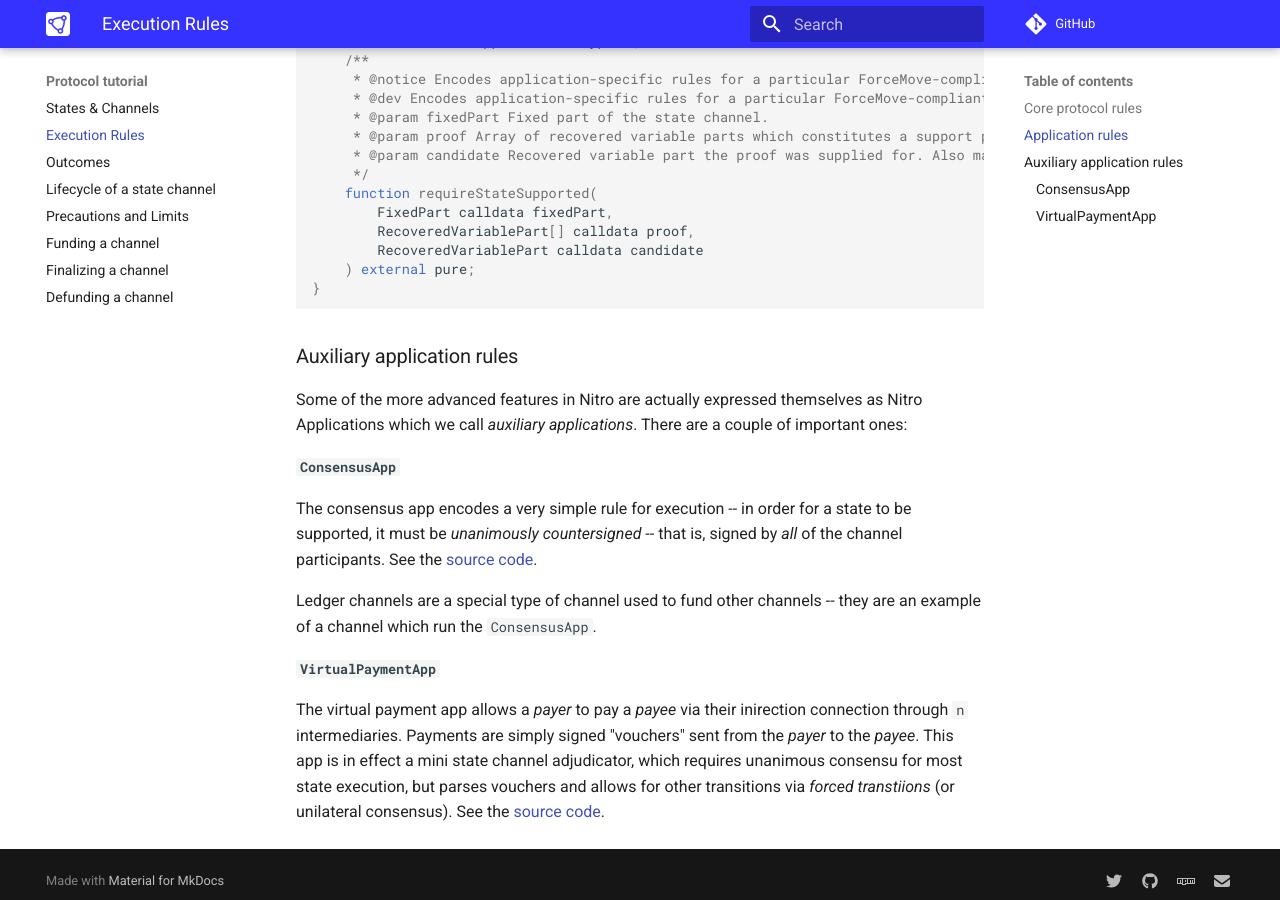
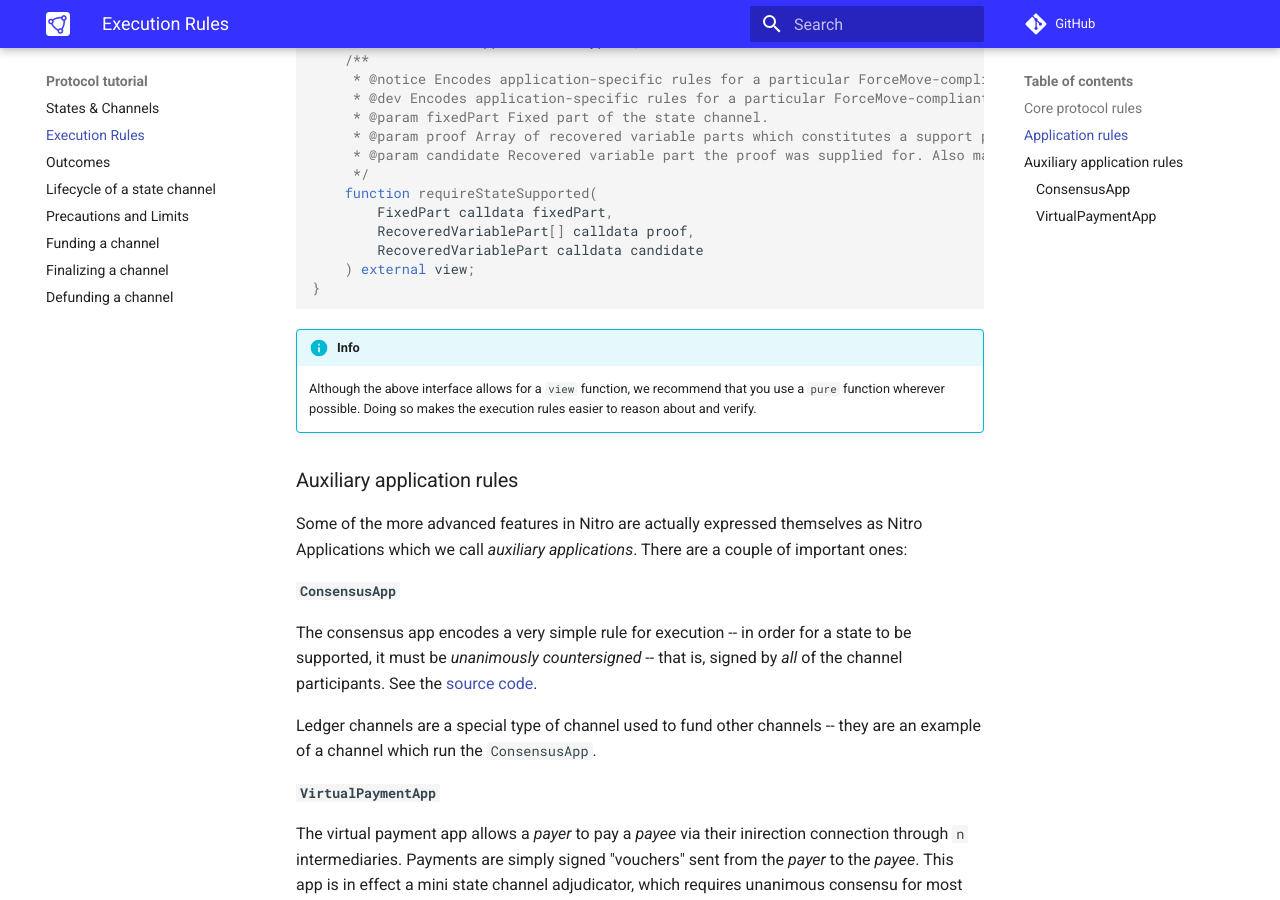
Before and after one commit to statechannels/go-nitro, an MkDocs documentation site: the page built from docs/protocol-tutorial/0020-execution-rules.md, in a window 1280 px wide and 900 px high, scrolled down 1272 px. Built offline with MkDocs 1.6.1 and Material for MkDocs 9.7.7, drawn with Linux system fonts in a browser that asks for light colours; comment, search, counter and statistics services are not loaded.

Commit message:
modify docs to reflect change from previosu commit
and add reccomendation about using pure where possible

````diff
--- a/docs/protocol-tutorial/0020-execution-rules.md
+++ b/docs/protocol-tutorial/0020-execution-rules.md
@@ -42,10 +42,14 @@ interface IForceMoveApp is INitroTypes {
         FixedPart calldata fixedPart,
         RecoveredVariablePart[] calldata proof,
         RecoveredVariablePart calldata candidate
-    ) external pure;
+    ) external view;
 }
 
 ```
+
+!!! info
+
+    Although the above interface allows for a `view` function, we recommend that you use a `pure` function wherever possible. Doing so makes the execution rules easier to reason about and verify.
 
 ### Auxiliary application rules
 
````
